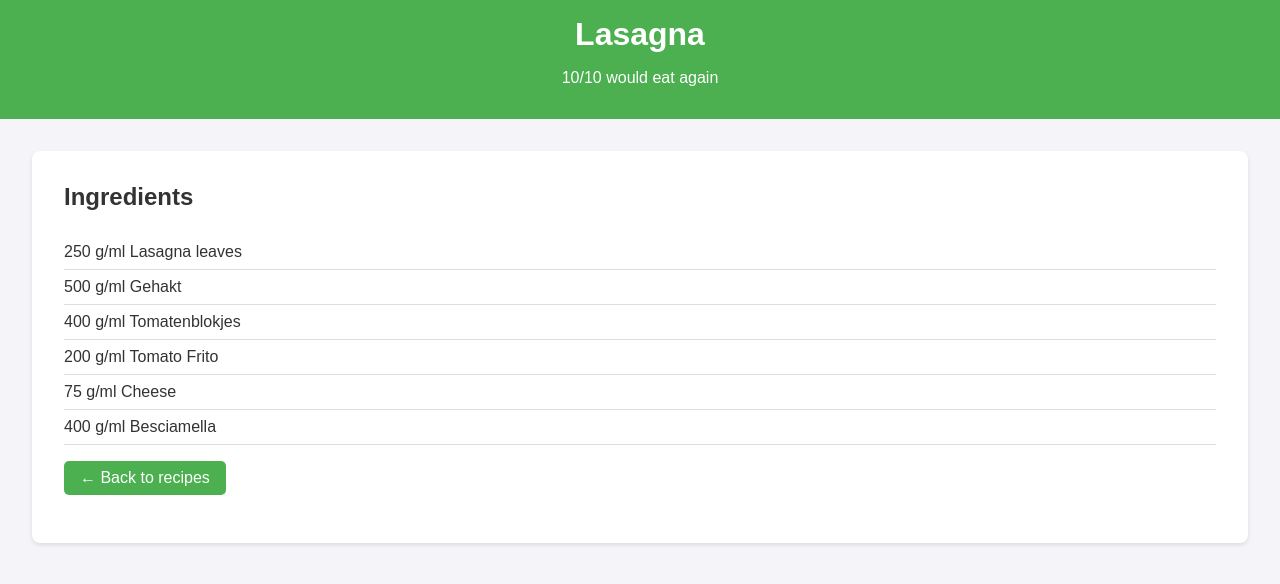
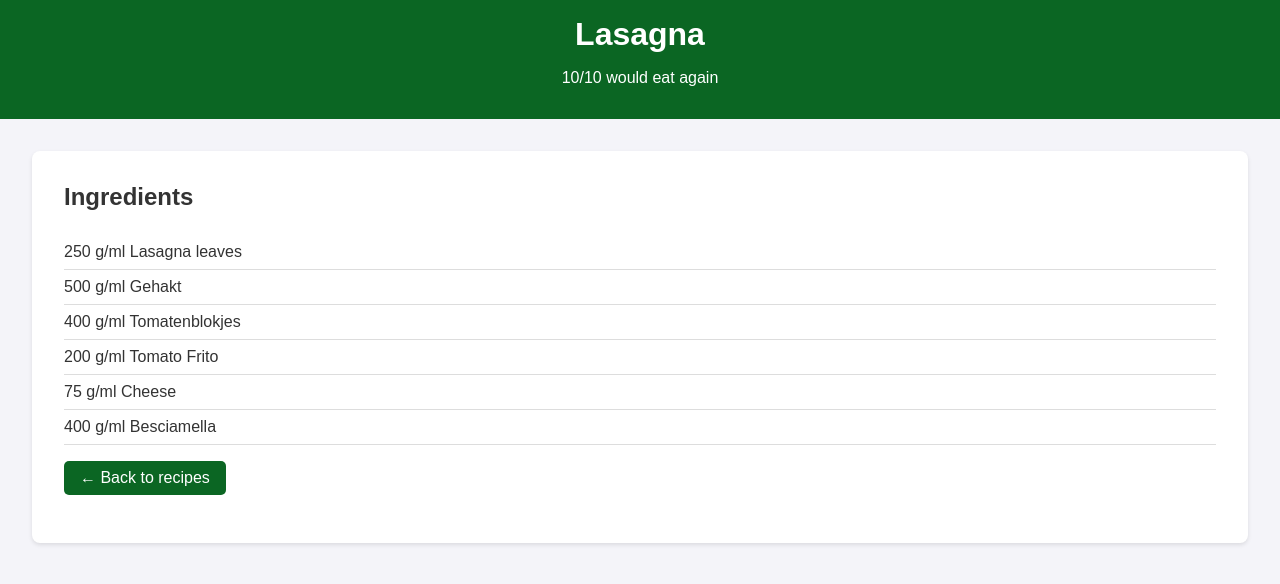
Before and after one commit to Wijnandvdm/nom-stats, a Flask app: page /recipe/Lasagna in a window 1280 px wide. Shown: the top 584 px of the page. Run offline with Flask 3, Linux system fonts and the light colour scheme.

Commit message:
added icon back

```diff
--- a/app.py
+++ b/app.py
@@ -107,5 +107,9 @@ def recipe_detail(recipe_name):
 
     return render_template('recipe_detail.html', recipe=recipe)
 
+@app.route('/favicon.ico')
+def favicon():
+    return send_from_directory(app.static_folder, 'favicon.ico', mimetype='image/vnd.microsoft.icon')
+
 if __name__ == "__main__":
     app.run(host='0.0.0.0', port=80)
--- a/templates/index.html
+++ b/templates/index.html
@@ -13,7 +13,7 @@
             color: #333;
         }
         header {
-            background-color: #4CAF50;
+            background-color: #0B6623;
             color: white;
             text-align: center;
             padding: 1rem;
@@ -43,7 +43,7 @@
             text-align: left;
         }
         th {
-            background-color: #4CAF50;
+            background-color: #0B6623;
             color: white;
         }
         tr:nth-child(even) {
--- a/templates/recipe_detail.html
+++ b/templates/recipe_detail.html
@@ -13,7 +13,7 @@
             color: #333;
         }
         header {
-            background-color: #4CAF50;
+            background-color: #0B6623;
             color: white;
             text-align: center;
             padding: 1rem;
@@ -34,7 +34,7 @@
             display: inline-block;
             margin-top: 1rem; /* Space below the button */
             padding: 0.5rem 1rem;
-            background-color: #4CAF50;
+            background-color: #0B6623;
             color: white;
             text-decoration: none;
             border-radius: 5px;
```
Also changed, not shown: static/favicon.ico.
